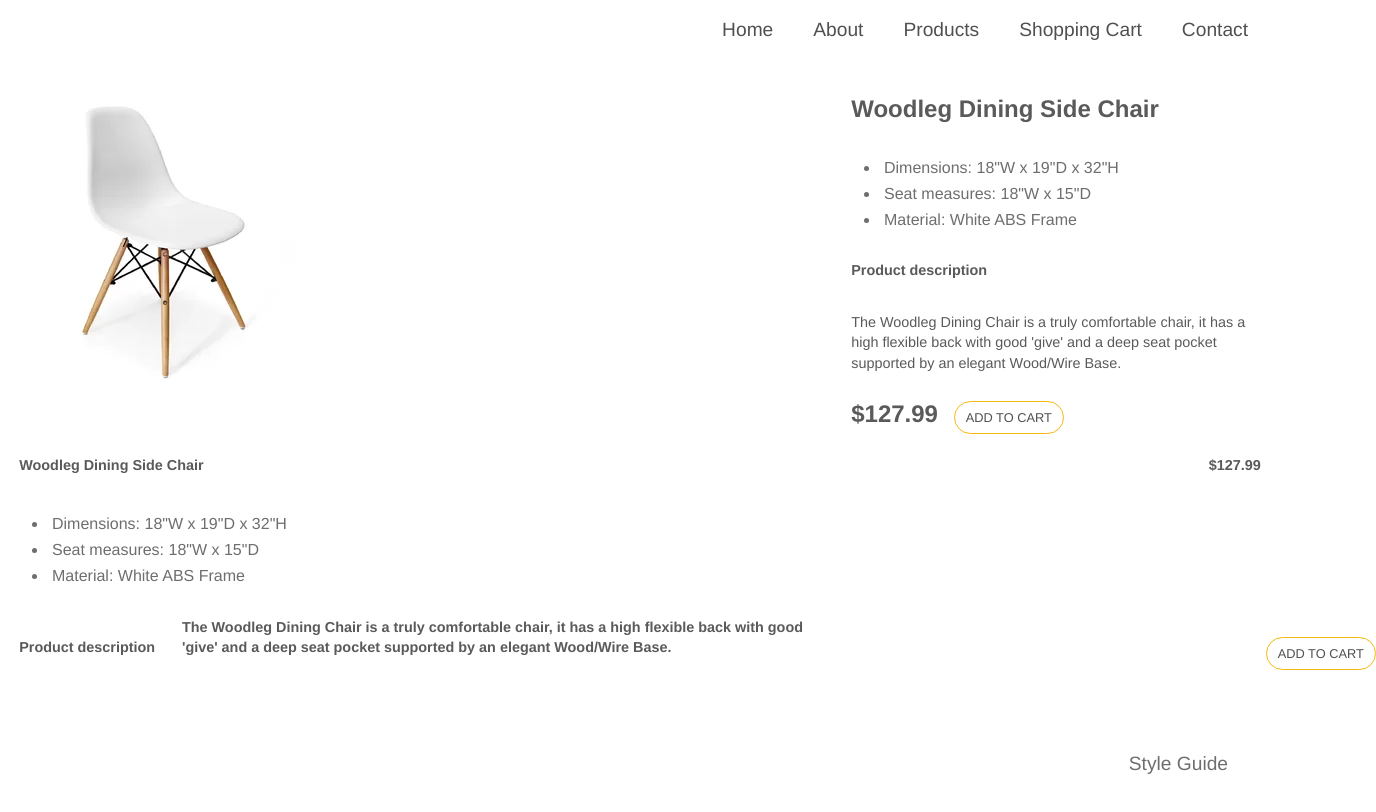
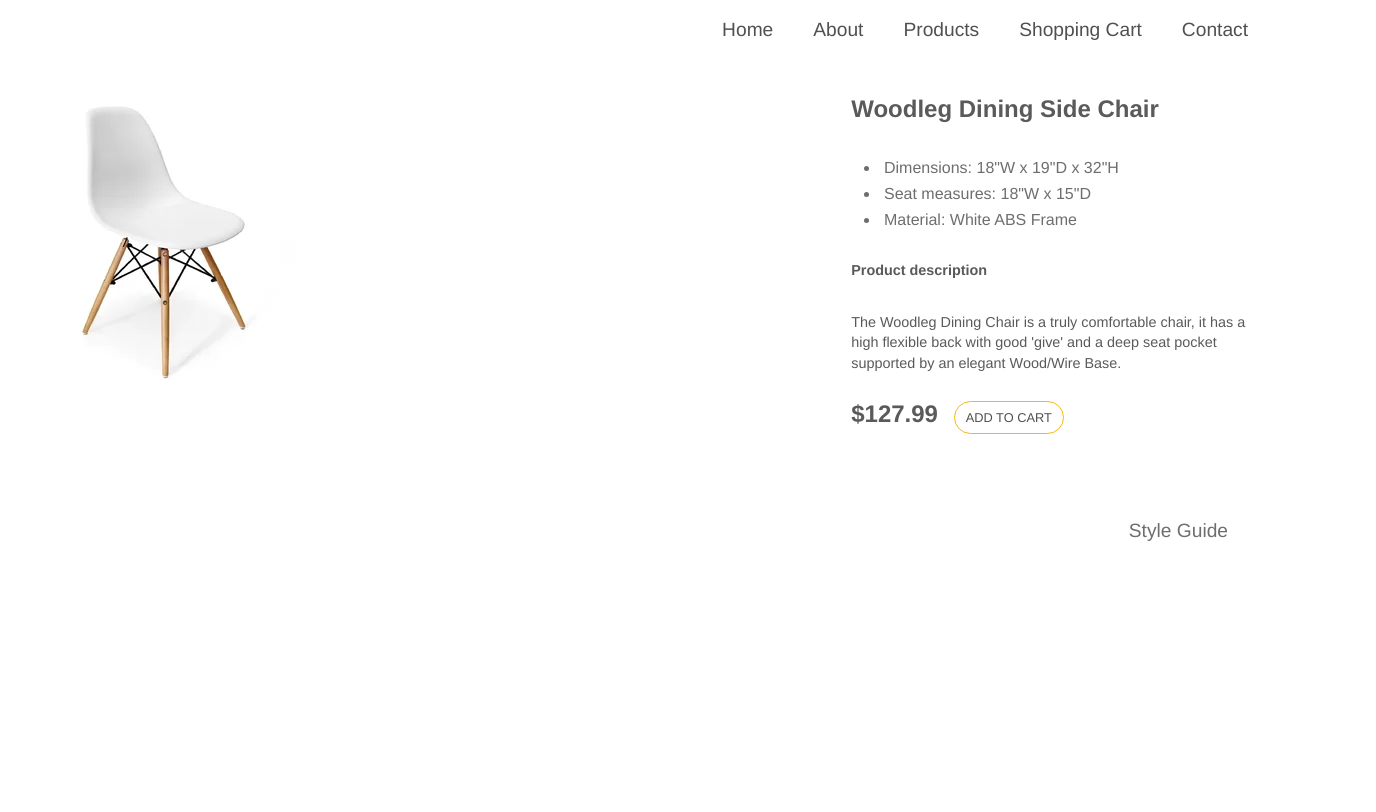
Before and after one commit to kikikkkkz/Chair-Co, a plain HTML site: page product-detail.html in a window 1280 px wide. Shown: the whole page, 1376 px wide, since content can reach past the window. Drawn offline with Linux system fonts and the light colour scheme.

Commit message:
Remove unwanted content when merge

```diff
--- a/product-detail.html
+++ b/product-detail.html
@@ -41,19 +41,6 @@
                     <a class="btn-cart" href="shopping-cart.html">Add to cart</a>
                 </div>
             </div>
-            <div class="right">
-                <p>Woodleg Dining Side Chair</p>
-                <p class="price">$127.99</p>
-                <ul>
-                    <li>Dimensions: 18"W x 19"D x 32"H</li>
-                    <li>Seat measures: 18"W x 15"D</li>
-                    <li>Material: White ABS Frame</li>
-                </ul>
-                <p>Product description</p>
-                <p class="description">The Woodleg Dining Chair is a truly comfortable chair, it has a high flexible back with good 'give' and a deep seat pocket supported by an elegant Wood/Wire Base.</p>
-                <a class="cart" href="#">Add to cart</a>
-            </div>
-            </div>
         </section>
     </body>
 
```
